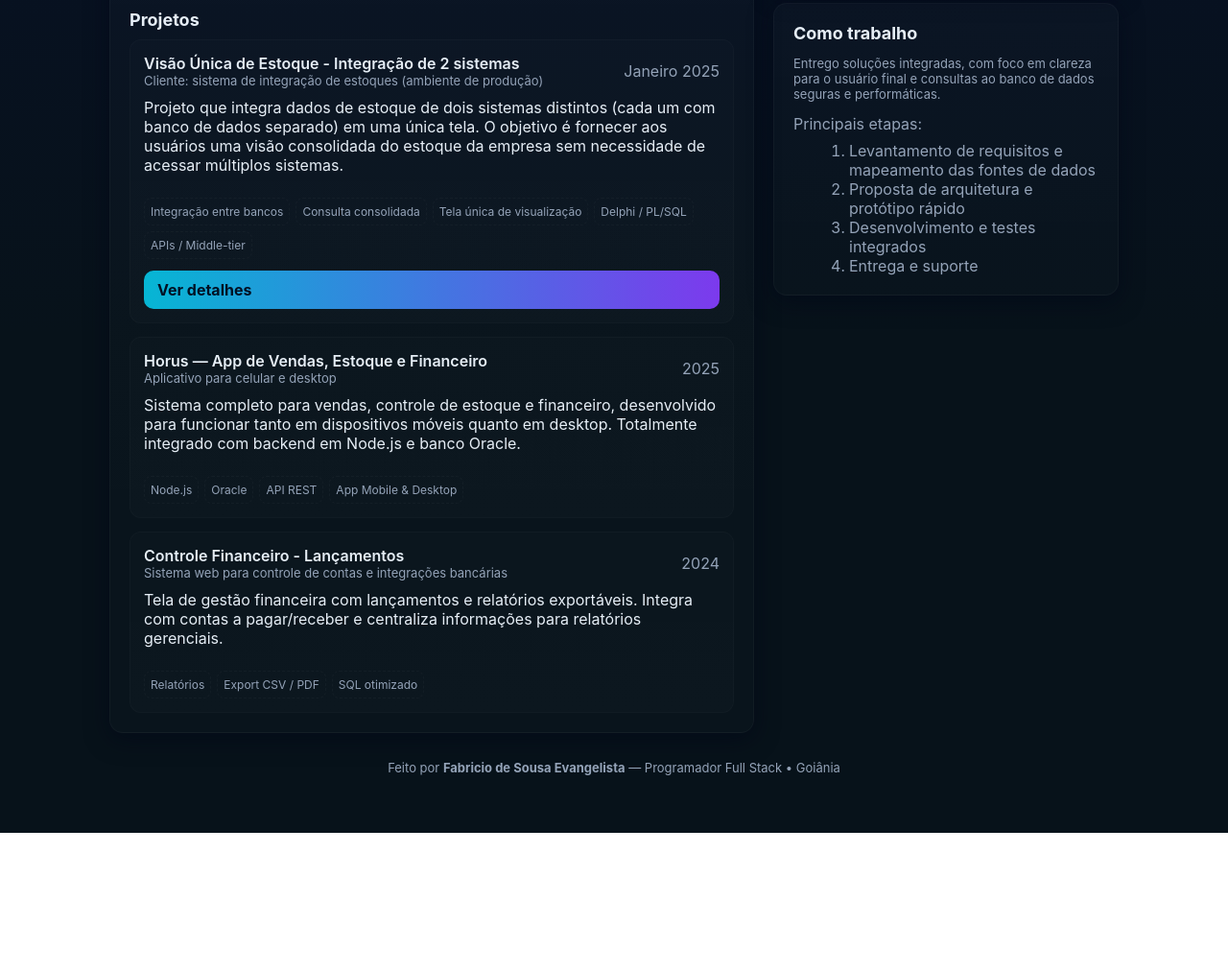
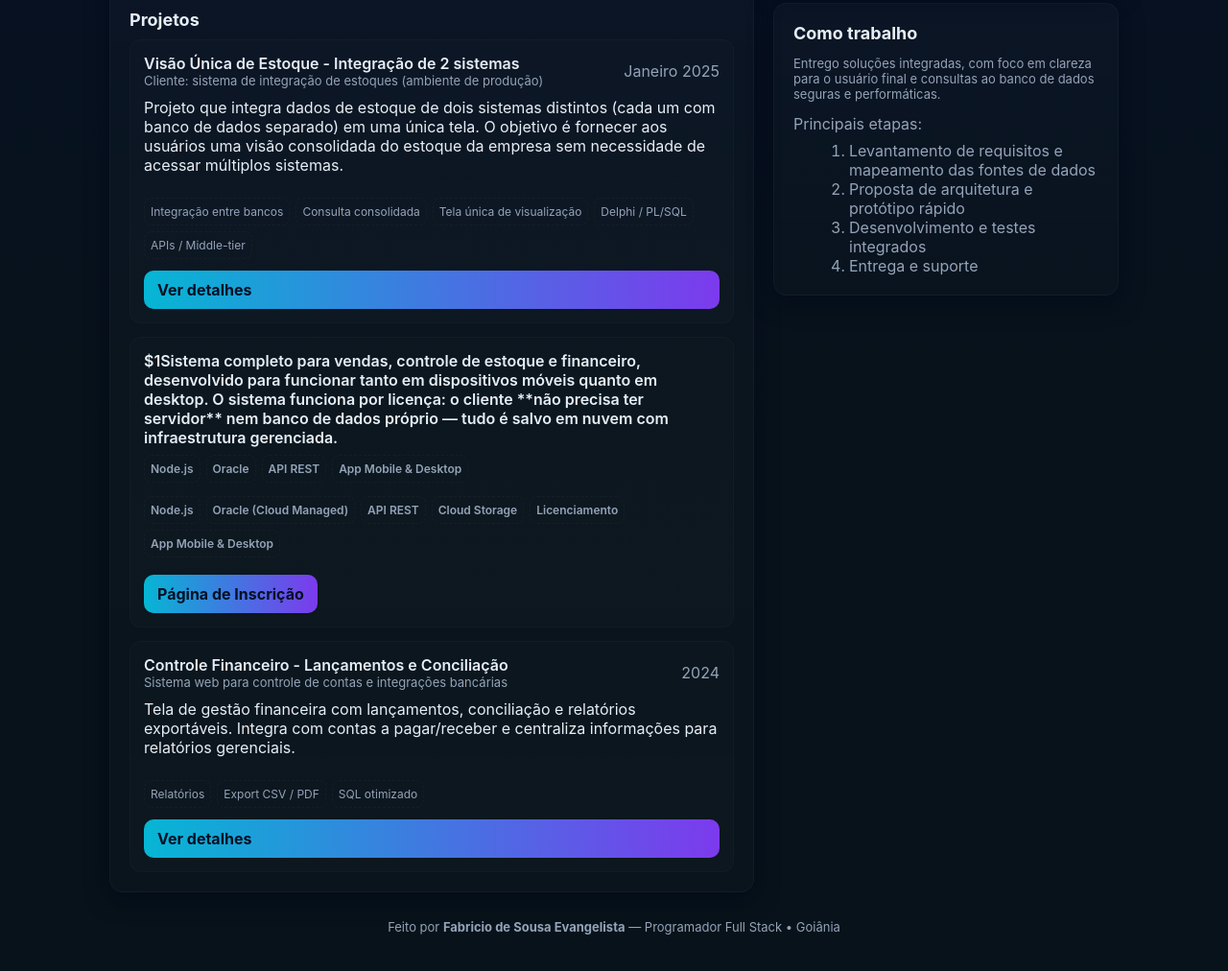
Before and after one commit to Fabriciodesousa895/Portif-lio, a plain HTML site: page index.html in a window 1280 px wide. Shown: the part 430-1442 px from the top of the page at 96% size. Before the commit the page ends 1298 px from the top, so only its background shows below. Drawn offline with Linux system fonts and the light colour scheme.

Commit message:
Update index.html

```diff
--- a/index.html
+++ b/index.html
@@ -106,33 +106,38 @@
             <article class="proj">
               <div class="proj-header">
                 <div>
-                  <div class="proj-title">Horus — App de Vendas, Estoque e Financeiro</div>
-                  <div class="meta">Aplicativo para celular e desktop</div>
-                </div>
-                <div class="muted">2025</div>
-              </div>
-              <p style="margin-top:10px">Sistema completo para vendas, controle de estoque e financeiro, desenvolvido para funcionar tanto em dispositivos móveis quanto em desktop. Totalmente integrado com backend em Node.js e banco Oracle.</p>
+                  <div class="proj-title">$1Sistema completo para vendas, controle de estoque e financeiro, desenvolvido para funcionar tanto em dispositivos móveis quanto em desktop. O sistema funciona por licença: o cliente **não precisa ter servidor** nem banco de dados próprio — tudo é salvo em nuvem com infraestrutura gerenciada.
+
               <div class="techs">
                 <div class="tech">Node.js</div>
                 <div class="tech">Oracle</div>
                 <div class="tech">API REST</div>
                 <div class="tech">App Mobile & Desktop</div>
+              <div class="techs">
+                <div class="tech">Node.js</div>
+                <div class="tech">Oracle (Cloud Managed)</div>
+                <div class="tech">API REST</div>
+                <div class="tech">Cloud Storage</div>
+                <div class="tech">Licenciamento</div>
+                <div class="tech">App Mobile & Desktop</div>
               </div>
+              <a class="cta" href="https://30815bm3-4015.brs.devtunnels.ms/Inscricao" target="_blank">Página de Inscrição</a>
             </article>
             <article class="proj">
               <div class="proj-header">
                 <div>
-                  <div class="proj-title">Controle Financeiro - Lançamentos</div>
+                  <div class="proj-title">Controle Financeiro - Lançamentos e Conciliação</div>
                   <div class="meta">Sistema web para controle de contas e integrações bancárias</div>
                 </div>
                 <div class="muted">2024</div>
               </div>
-              <p style="margin-top:10px">Tela de gestão financeira com lançamentos e relatórios exportáveis. Integra com contas a pagar/receber e centraliza informações para relatórios gerenciais.</p>
+              <p style="margin-top:10px">Tela de gestão financeira com lançamentos, conciliação e relatórios exportáveis. Integra com contas a pagar/receber e centraliza informações para relatórios gerenciais.</p>
               <div class="techs">
                 <div class="tech">Relatórios</div>
                 <div class="tech">Export CSV / PDF</div>
                 <div class="tech">SQL otimizado</div>
               </div>
+              <a class="cta" href="#" onclick="openProject(event, 'proj-fin')">Ver detalhes</a>
             </article>
 
           </div>
```
